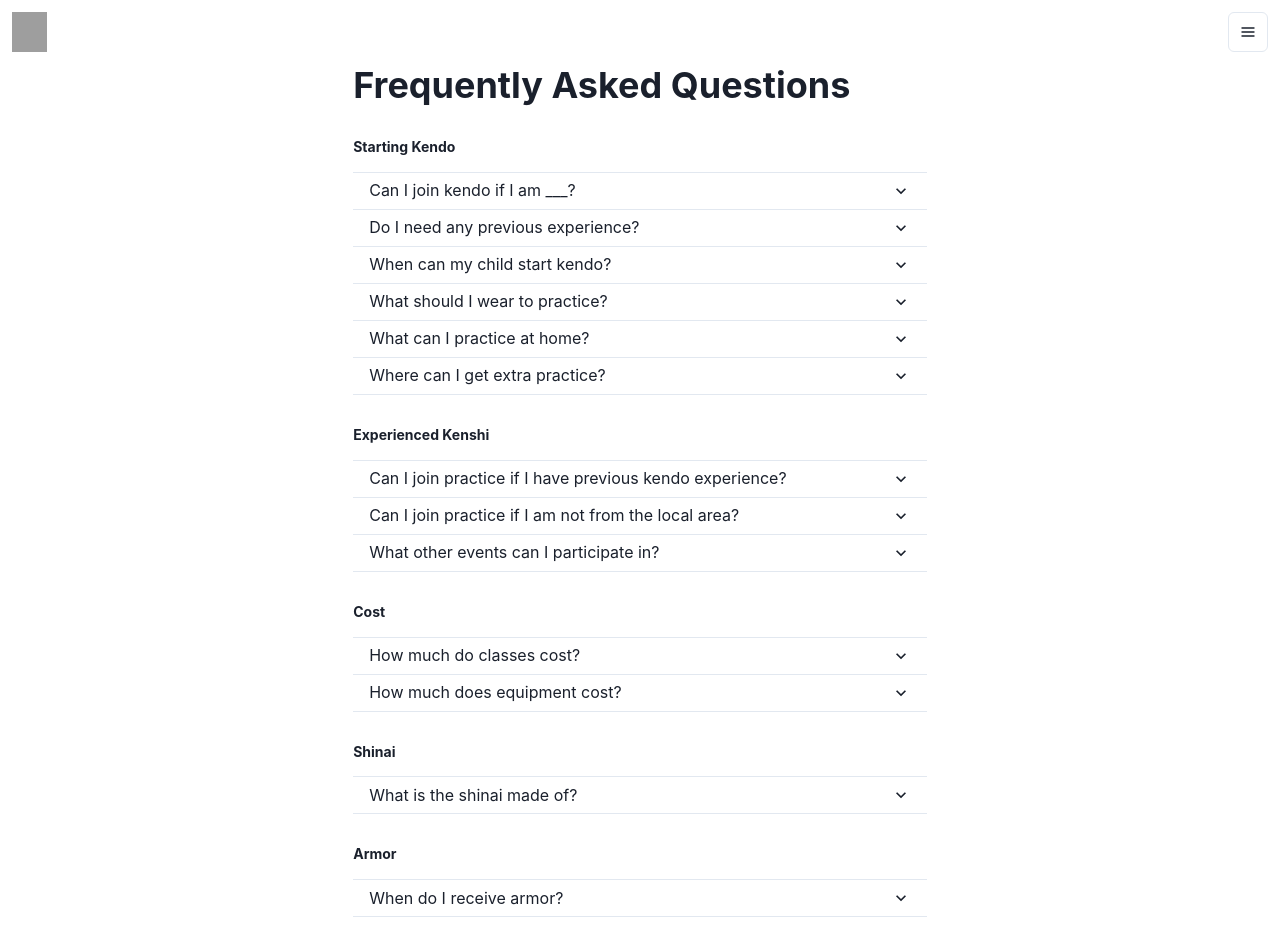
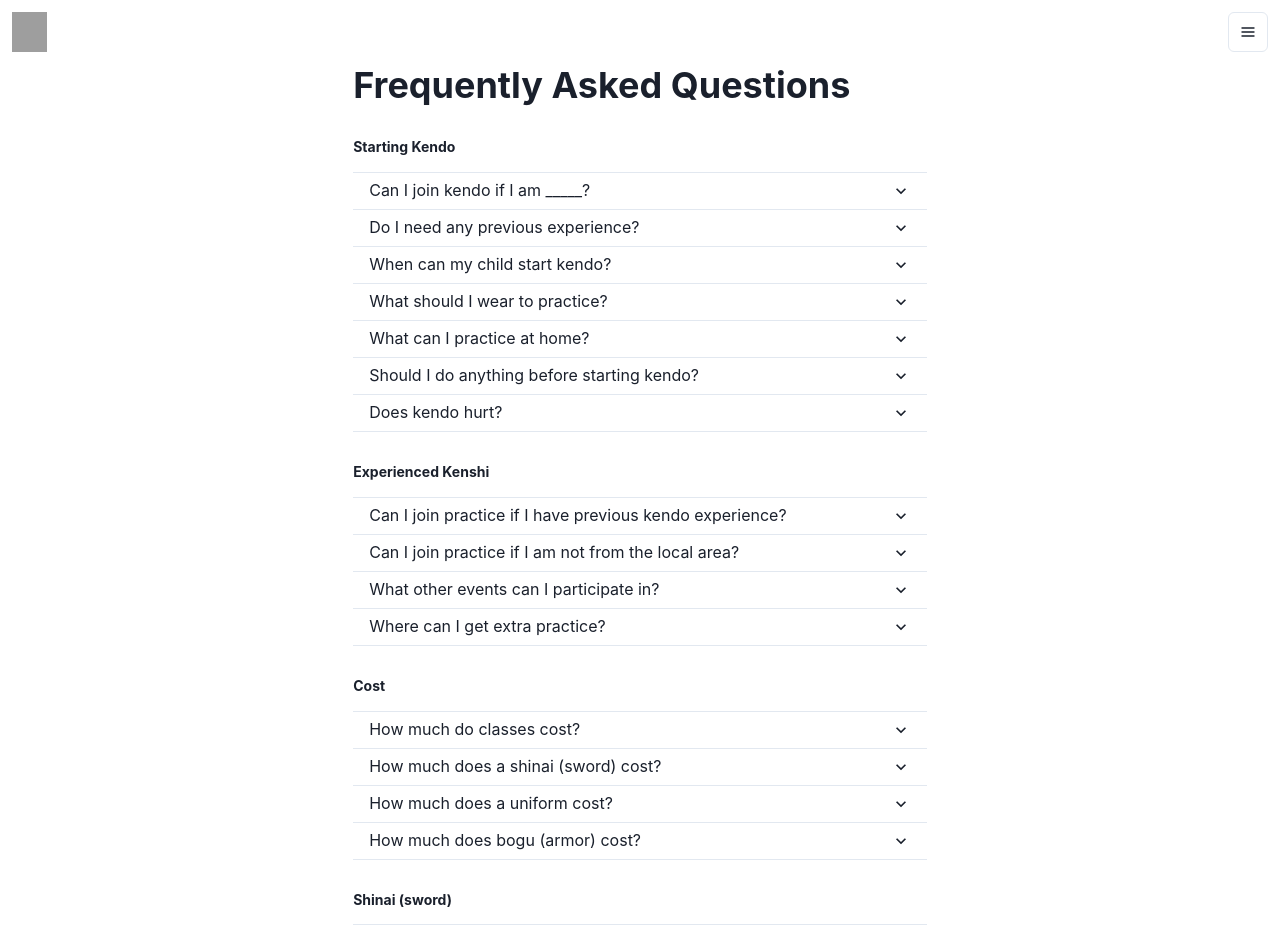
Before and after one commit to tkmarsten/kentkendo, a React (Create React App) app: page /faq in a window 1280 px wide. Shown: the top 934 px of the page. Built offline with nearby package versions, Linux system fonts and the light colour scheme; grey boxes are pictures that could not be loaded.

Commit message:
Add more questions to FAQ

```diff
--- a/src/data/faq.json
+++ b/src/data/faq.json
@@ -4,7 +4,7 @@
     "questions": [
       {
         "key": "0",
-        "question": "Can I join kendo if I am ___?",
+        "question": "Can I join kendo if I am _____?",
         "answer": "Anyone regardless of age, gender, or physical ability may start kendo."
       },
       {
@@ -15,7 +15,7 @@
       {
         "key": "2",
         "question": "When can my child start kendo?",
-        "answer": "Children may start as young as 7, but this depends on the maturity of the child."
+        "answer": "Children may start as young as 7, but this can depend on the maturity of your child."
       },
       {
         "key": "3",
@@ -29,8 +29,13 @@
       },
       {
         "key": "5",
-        "question": "Where can I get extra practice?",
-        "answer": "You may always practice at home by yourself. Until you reach armor and are a member of the local federation, you cannot practice at other dojos. If you are currently a student at our club, you may be able to join practice at the other dojo we teach at."
+        "question": "Should I do anything before starting kendo?",
+        "answer": "Kendo can be very aerobic and anaerobic. Cardio is always a great starter to help with your endurance."
+      },
+      {
+        "key": "6",
+        "question": "Does kendo hurt?",
+        "answer": "Kendo is a full-contact martial art and can hurt. Bruises are not uncommon and can be caused from the shinai. We teach our students to learn to control the shinai and minimize injuries."
       }
     ]
   },
@@ -45,12 +50,17 @@
       {
         "key": "1",
         "question": "Can I join practice if I am not from the local area?",
-        "answer": "Yes, please contact us before joining practice."
+        "answer": "Yes! Please contact us with details of your experience level before you join our practice."
       },
       {
         "key": "2",
         "question": "What other events can I participate in?",
         "answer": "If you have valid federation membership, you may also participate in rank tests, seminars, and tournaments. You may also be able to sometimes attend these events even if they are not in the local area."
+      },
+      {
+        "key": "3",
+        "question": "Where can I get extra practice?",
+        "answer": "You may always practice at home by yourself. Until you reach armor and are a member of the local federation, you cannot practice at other dojos. If you are currently a student at our club, you may be able to join practice at the other dojo we teach at."
       }
     ]
   },
@@ -64,23 +74,38 @@
       },
       {
         "key": "1",
-        "question": "How much does equipment cost?",
-        "answer": "At first, the only equipment to be purchased is a shinai (bamboo sword). These cost $25 and are provided by the club. Additional equipment, such as armor, may be purchased or rented from us later."
+        "question": "How much does a shinai (sword) cost?",
+        "answer": "Shinai may be purchased from us for $25. If you are just beginning kendo, this will be a one time purchase."
+      },
+      {
+        "key": "2",
+        "question": "How much does a uniform cost?",
+        "answer": "Keiko-gi and hakama can be bought together for about $90. A uniform is not required until a student finishes their second quarter."
+      },
+      {
+        "key": "3",
+        "question": "How much does bogu (armor) cost?",
+        "answer": "A bogu set can typically cost $300-$400 for a beginning set. Bogu sets can be rented from the club which is recommended for at least the first year of advanced class."
       }
     ]
   },
   {
-    "header": "Shinai",
+    "header": "Shinai (sword)",
     "questions": [
       {
         "key": "0",
         "question": "What is the shinai made of?",
-        "answer": "It is four bamboo slats put together."
+        "answer": "Shinai is made from bamboo. It consists of four bamboo slats put together."
+      },
+      {
+        "key": "1",
+        "question": "How long do shinai last?",
+        "answer": "With regular maintenance, shinai can last up to a year. This can depend on practice frequency, weather, and strength of your own hits."
       }
     ]
   },
   {
-    "header": "Armor",
+    "header": "Bogu (armor)",
     "questions": [
       {
         "key": "0",
--- a/src/views/FAQ.js
+++ b/src/views/FAQ.js
@@ -1,9 +1,8 @@
 import faqData from '../data/faq.json'
-import { Flex, Box, Container, Heading, Accordion, AccordionItem, AccordionPanel, AccordionButton, AccordionIcon } from '@chakra-ui/react'
+import { Box, Container, Heading, Accordion, AccordionItem, AccordionPanel, AccordionButton, AccordionIcon } from '@chakra-ui/react'
 
 const FAQ = () => {
   return (
-    <Flex align='start'>
     <Container className='faq'>
       <Heading as={'h3'} mb='2rem'>Frequently Asked Questions</Heading>
       {faqData.map((group) => (
@@ -29,7 +28,6 @@ const FAQ = () => {
         </Box>
       ))}
     </Container>
-    </Flex>
   )
 }
 
```
Lines whose indentation alone changed are shown as unchanged.
